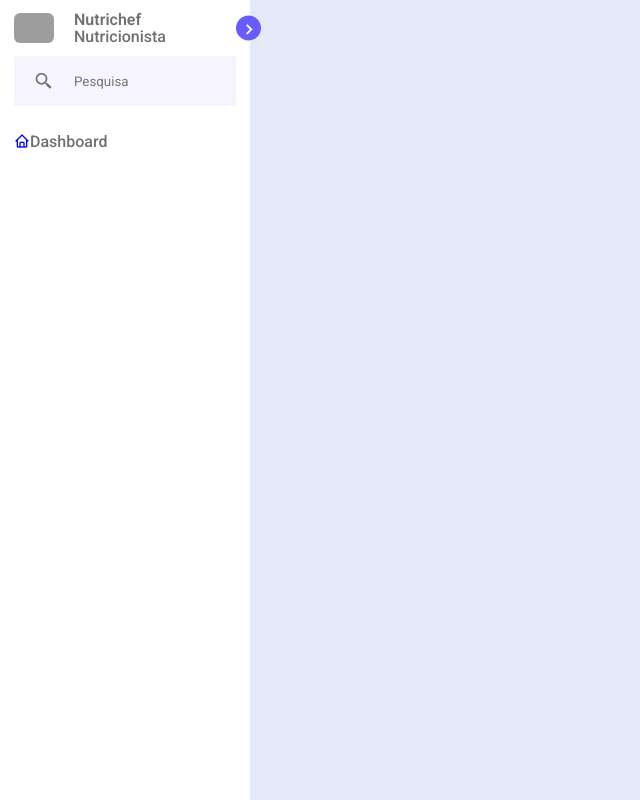
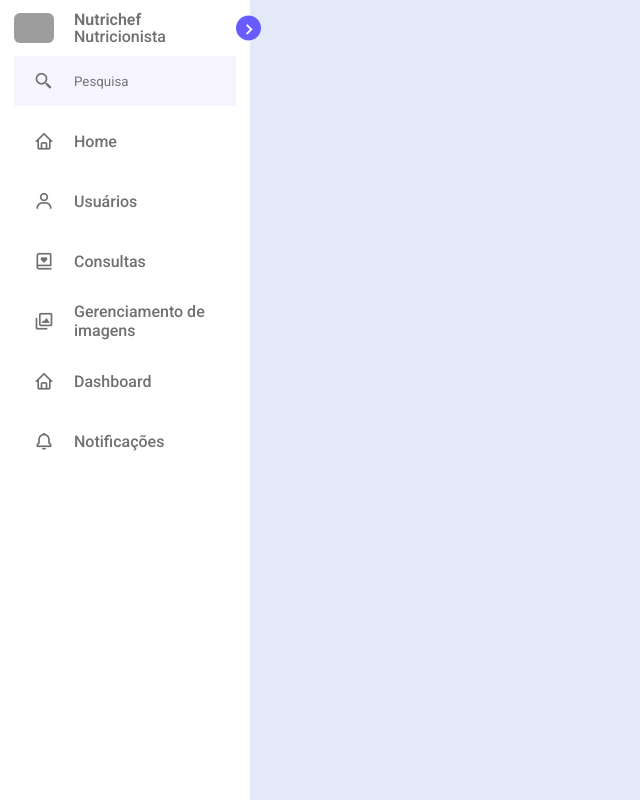
Before and after one commit to IsMoreiraKt/PAP, a PHP site: page /php/s_admin_menu.php in a window 1280 px wide. Shown: the whole page, without its empty margins (0-640 px from the left). Run offline with PHP 8.4, Linux system fonts and the light colour scheme; grey boxes are pictures that could not be loaded.

Commit message:
dashboard_v2
design do dashboard

```diff
--- a/css/dashboard.css
+++ b/css/dashboard.css
@@ -15,7 +15,7 @@
     --toggle-color: #DDD;
     --text-color: #707070;
 
-    --tran-03: all 0.2s ease;
+    --tran-02: all 0.2s ease;
     --tran-03: all 0.3s ease;
     --tran-04: all 0.4s ease;
     --tran-05: all 0.5s ease;
@@ -66,7 +66,8 @@ body {
 
 .sidebar li .icon,
 .sidebar li .text {
-    color: var(--text-color)
+    color: var(--text-color);
+    transition: var(--tran-02);
 }
 
 .sidebar header {
@@ -126,8 +127,19 @@ header .image-text .header-text {
 
 .sidebar li a {
     height: 100%;
+    width: 100%;
     display: flex;
     align-items: center;
     text-decoration: none;
     border-radius: 6px;
+    transition: var(--tran-04);
 }
+
+.sidebar li a:hover {
+    background: var(--primary-color);
+}
+
+.sidebar li a:hover .icon,
+.sidebar li a:hover .text {
+    color: var(--sidebar-color);
+}
--- a/php/s_admin_menu.php
+++ b/php/s_admin_menu.php
@@ -30,15 +30,45 @@
 
         <div class="menu-bar">
             <div class="menu">
-            <li class="search-box">
-                <i class='bx bx-search-alt-2 icon'></i>
-                    <input type="search" placeholder="Pesquisa">
-            </li>
+                <li class="search-box">
+                    <i class='bx bx-search-alt-2 icon'></i>
+                        <input type="search" placeholder="Pesquisa">
+                </li>
                 <ul class="menu-link">
                     <li class="nav-link">
                         <a href="#">
-                        <i class='bx bx-home'></i>
-                        <span class="text nav-text">Dashboard</span>
+                            <i class='bx bx-home icon'></i>
+                            <span class="text nav-text">Home</span>
+                        </a>
+                    </li>
+                    <li class="nav-link">
+                        <a href="#">
+                            <i class='bx bx-user icon'></i>
+                            <span class="text nav-text">Usuários</span>
+                        </a>
+                    </li>
+                    <li class="nav-link">
+                        <a href="#">
+                            <i class='bx bx-book-heart icon'></i>
+                            <span class="text nav-text">Consultas</span>
+                        </a>
+                    </li>
+                    <li class="nav-link">
+                        <a href="#">
+                            <i class='bx bx-images icon'></i>
+                            <span class="text nav-text">Gerenciamento de imagens</span>
+                        </a>
+                    </li>
+                    <li class="nav-link">
+                        <a href="#">
+                            <i class='bx bx-home icon'></i>
+                            <span class="text nav-text">Dashboard</span>
+                        </a>
+                    </li>
+                    <li class="nav-link">
+                        <a href="#">
+                            <i class='bx bx-bell icon'></i>
+                            <span class="text nav-text">Notificações</span>
                         </a>
                     </li>
                 </ul>
```
Also changed, not shown: php/process_register.php (line endings or trailing spaces).
